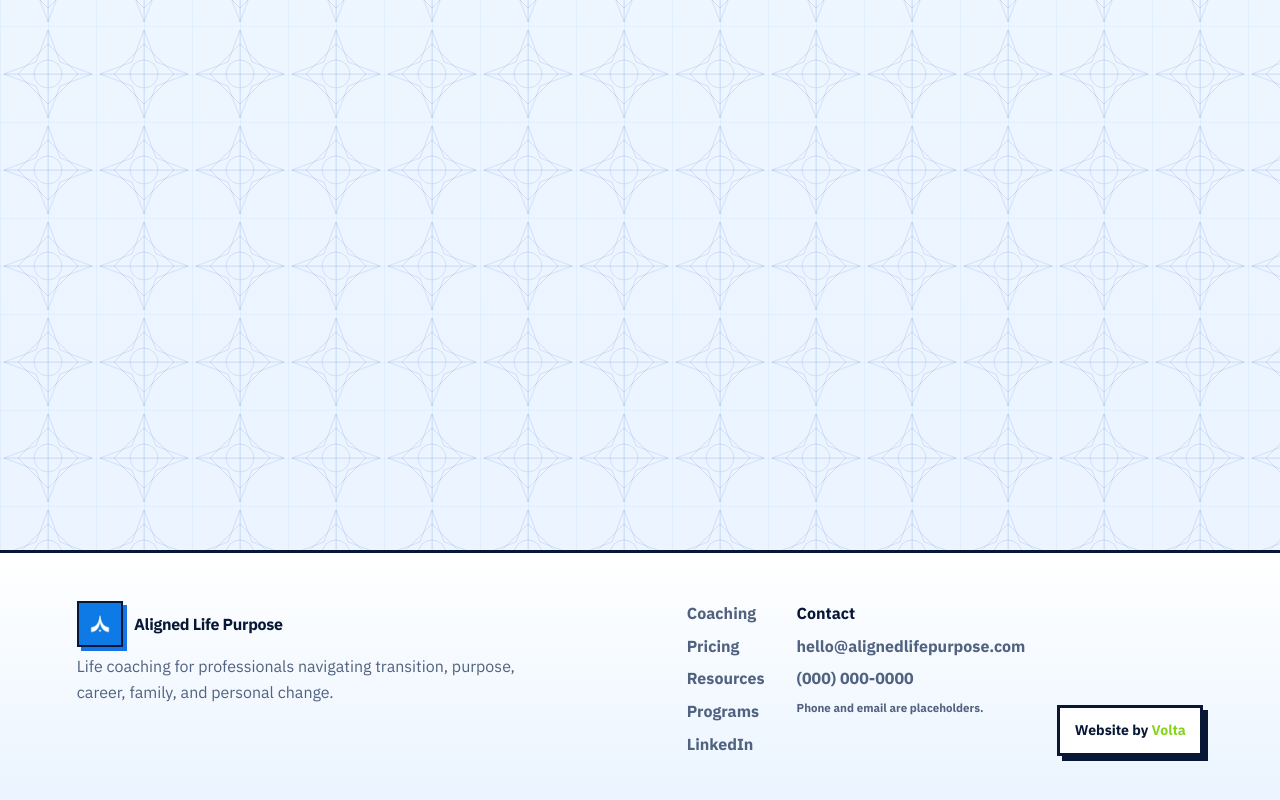
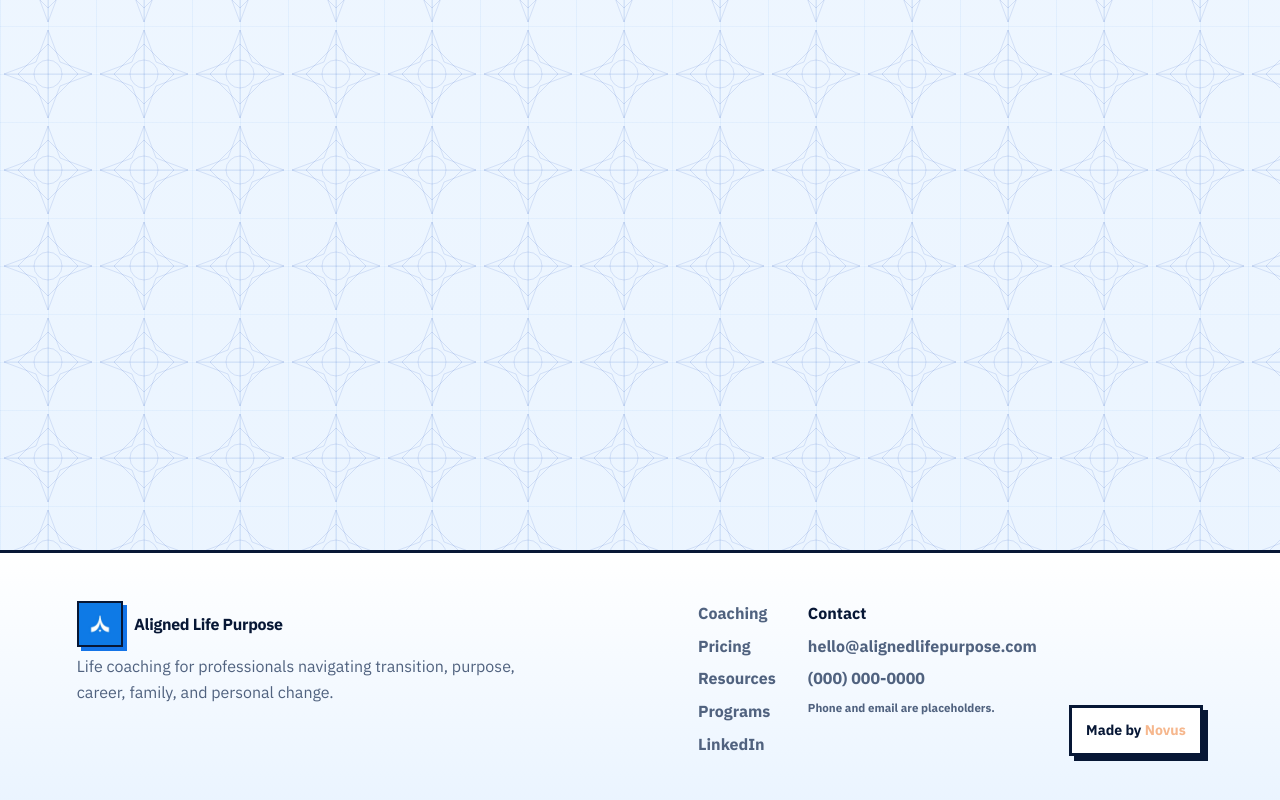
Before and after one commit to Volta-NYC/aligned-life-purpose, a Next.js app: page / in a window 1280 px wide. Shown: the part 4678-5478 px from the top of the page. Built offline with nearby package versions, Linux system fonts and the light colour scheme; a web font is replaced by a local one.

Commit message:
fixed footer

```diff
--- a/app/components.tsx
+++ b/app/components.tsx
@@ -139,9 +139,9 @@ export function SiteFooter() {
           <small>Phone and email are placeholders.</small>
         </address>
         <div className="footer-credit">
-          Website by{" "}
-          <a href={site.volta}>
-            Volta
+          Made by{" "}
+          <a href="https://www.novusnyc.org/">
+            Novus
           </a>
         </div>
       </div>
--- a/app/globals.css
+++ b/app/globals.css
@@ -924,7 +924,11 @@ h3 {
 }
 
 .footer-credit a {
-  color: var(--green);
+  color: #F6B78D;
+}
+
+.footer-credit a:hover {
+  color: #F6B78D;
 }
 
 .home-hero,
```
